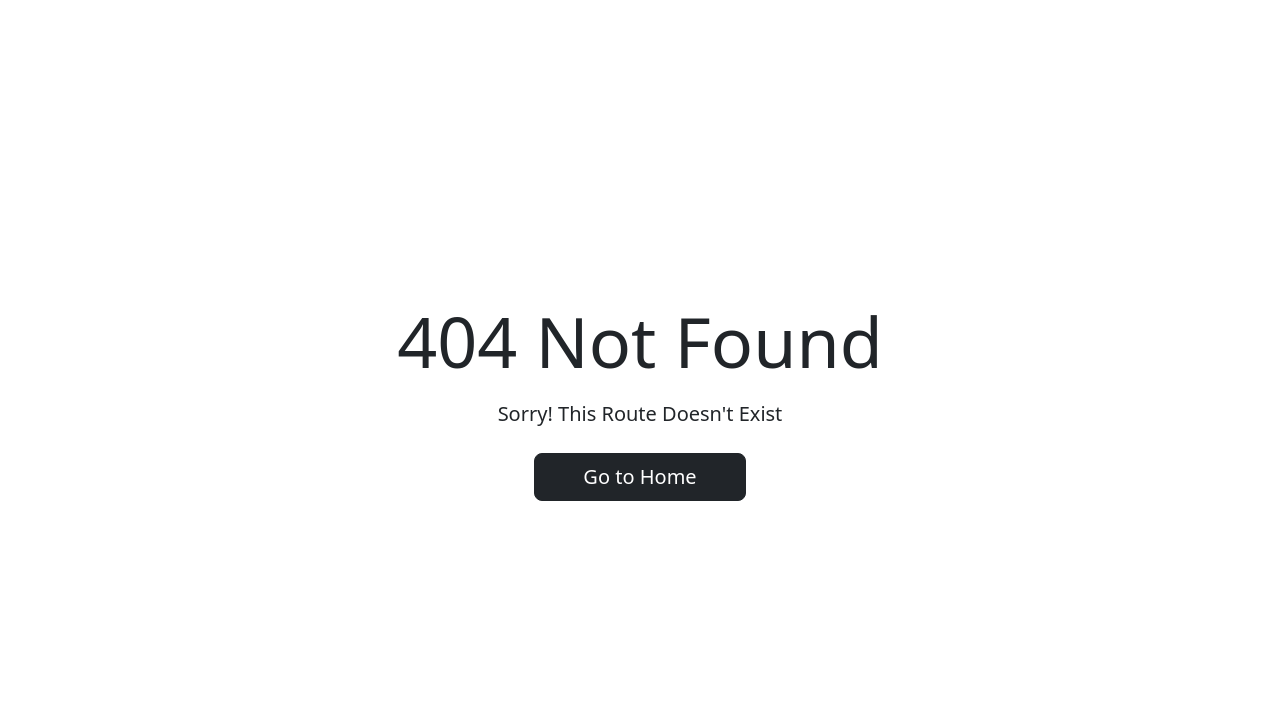
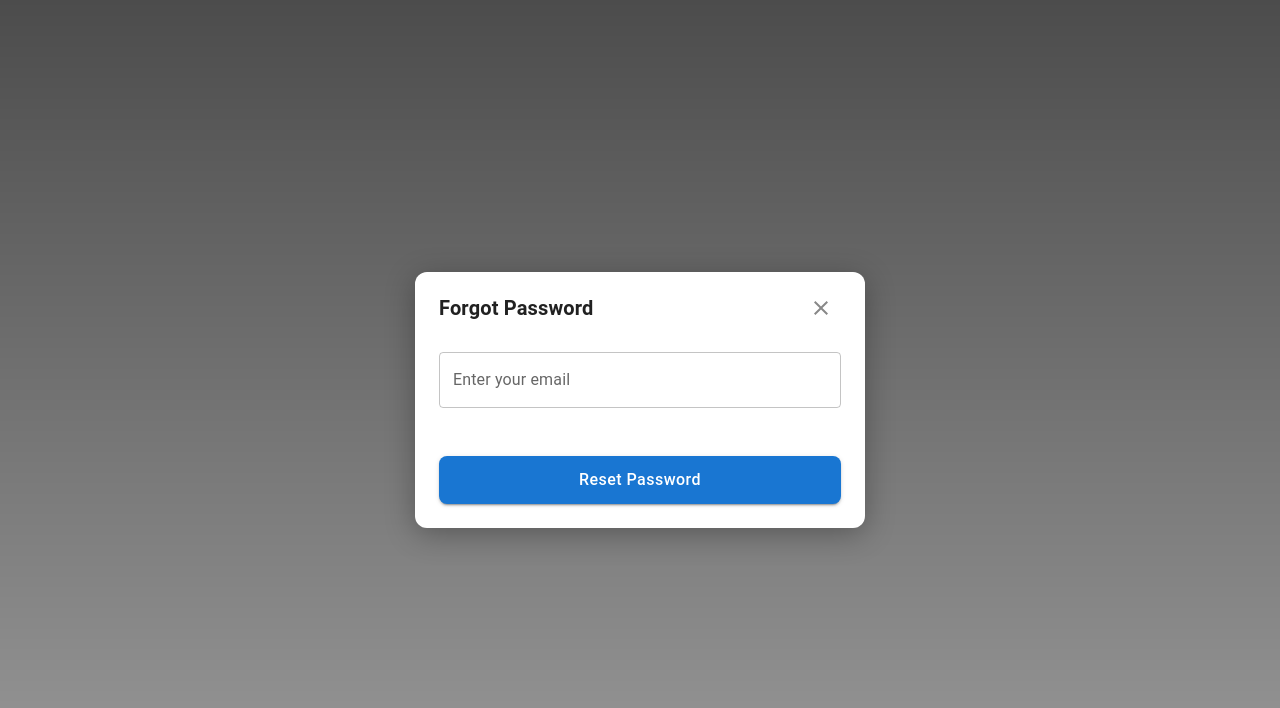
Before and after one commit to muthuabi/coros-vite, a React (Vite) app in the folder room-client/: page /auth/forgot-password in a window 1280 px wide. Before the commit this address had no page. Shown: the top 708 px of the page. Built offline with nearby package versions, Linux system fonts and the light colour scheme.

Commit message:
Changed Routing and Added Forgot Password From GPT and resolved axios post with two promises

```diff
--- a/room-client/src/App.jsx
+++ b/room-client/src/App.jsx
@@ -1,11 +1,14 @@
 import { ToastContainer } from 'react-toastify';
 import 'bootstrap/dist/css/bootstrap.min.css';
 import 'react-toastify/dist/ReactToastify.css';
-import {BrowserRouter as Router,Routes,Route} from 'react-router-dom';
+import {BrowserRouter as Router,Routes,Route,Navigate} from 'react-router-dom';
 import PageNotFound from './components/PageNotFound';
 import Home from './components/Home';
 import LoginRegister from './pages/LoginRegister';
 import './styles/App.css';
+import Login from './components/Login';
+import Register from './components/Register';
+import ForgotPasswordDialog from './components/ForgotPassword';
 function App() {
   return (
     <Router>
@@ -16,7 +19,12 @@ function App() {
       <ToastContainer/>
       <Routes>
           <Route path='/' element={<Home/>}/>
-          <Route path='/auth' element={<LoginRegister/>}/>
+          <Route path='auth'>
+              <Route index element={<Navigate to='sign-in'/>}/>
+              <Route path='sign-in' element={<LoginRegister logregPath="sign-in" />}/>
+              <Route path='sign-up' element={<LoginRegister logregPath="sign-up" />}/>
+              <Route path='forgot-password' element={<ForgotPasswordDialog/>}/>
+          </Route>
           <Route path='*' element={<PageNotFound/>}/>
       </Routes>
     </main>
--- /dev/null
+++ b/room-client/src/components/ForgotPassword.jsx
@@ -0,0 +1,109 @@
+import React, { useState } from "react";
+import Dialog from "@mui/material/Dialog";
+import DialogTitle from "@mui/material/DialogTitle";
+import DialogContent from "@mui/material/DialogContent";
+import DialogActions from "@mui/material/DialogActions";
+import Button from "@mui/material/Button";
+import TextField from "@mui/material/TextField";
+import IconButton from "@mui/material/IconButton";
+import Box from "@mui/material/Box";
+import CircularProgress from "@mui/material/CircularProgress";
+import CloseIcon from "@mui/icons-material/Close";
+import { useNavigate } from "react-router-dom";
+import { toast } from "react-toastify";
+
+const ForgotPasswordDialog = () => {
+  const navigate = useNavigate();
+  const [email, setEmail] = useState("");
+  const [loading, setLoading] = useState(false);
+
+  const handleClose = () => {
+    // navigate("/auth/sign-in");
+    navigate(-1);
+  };
+
+  const handleResetPassword = () => {
+    if (!email.trim()) {
+      toast.error("Email is required!");
+      return;
+    }
+
+    // Dummy async promise to simulate password reset
+    toast.promise(
+      new Promise((resolve) => {
+        setLoading(true);
+        setTimeout(() => {
+          setLoading(false);
+          resolve();
+        }, 2000);
+      }),
+      {
+        pending: "Processing request...",
+        success: "Password reset email sent!",
+        error: "Failed to send email. Try again!"
+      }
+    );
+  };
+
+  return (
+    <Dialog
+      open
+      onClose={(_, reason) => { if (reason !== "backdropClick") handleClose(); }} // Prevent close on outside click
+      sx={{
+        "& .MuiPaper-root": {
+          width:"450px",
+          minWidth:"400",
+          borderRadius: "12px",
+          boxShadow: "0px 6px 30px rgba(0, 0, 0, 0.3)", // Improved shadow
+          backdropFilter: "blur(8px)"
+        },
+        "& .MuiBackdrop-root": {
+          background: "linear-gradient(to bottom, rgba(0, 0, 0, 0.7), rgba(0, 0, 0, 0.4))"
+        }
+      }}
+    >
+      {/* Dialog Header with Close Icon */}
+      <DialogTitle sx={{ display: "flex", justifyContent: "space-between", alignItems: "center", fontWeight: "bold" }}>
+        Forgot Password
+        <IconButton onClick={handleClose} sx={{ color: "#888" }}>
+          <CloseIcon />
+        </IconButton>
+      </DialogTitle>
+
+      {/* Dialog Content */}
+      <DialogContent sx={{ p: 3 }}>
+        <TextField
+          fullWidth
+          label="Enter your email"
+          variant="outlined"
+          value={email}
+          onChange={(e) => setEmail(e.target.value)}
+          sx={{ mt: 1 }}
+        />
+      </DialogContent>
+
+      {/* Single Main Action Button */}
+      <DialogActions sx={{ p: 3, justifyContent: "center" }}>
+        <Button
+          variant="contained"
+          color="primary"
+          size="large"
+          onClick={handleResetPassword}
+          disabled={loading}
+          sx={{
+            width: "100%",
+            fontSize: "1rem",
+            textTransform: "none",
+            borderRadius: "8px",
+            py: 1.2,
+            position: "relative"
+          }}
+        >
+          {loading ? <CircularProgress size={24} sx={{ color: "#fff" }} /> : "Reset Password"}
+        </Button>
+      </DialogActions>
+    </Dialog>
+  );
+};
+
+export default ForgotPasswordDialog;
--- a/room-client/src/components/Home.jsx
+++ b/room-client/src/components/Home.jsx
@@ -96,7 +96,7 @@ const Home = () => {
             <IconButton sx={{ mr: 2 }}>
               <Notifications />
             </IconButton>
-            <Button color="inherit" component={Link} to="/login">
+            <Button color="inherit" component={Link} to="/auth/sign-in">
                 Login
             </Button>
             {/* {!isLoggedIn ? (
--- a/room-client/src/components/Login.jsx
+++ b/room-client/src/components/Login.jsx
@@ -15,7 +15,7 @@ import Box from "@mui/material/Box";
 import { toast } from "react-toastify";
 import "react-toastify/dist/ReactToastify.css";
 import logo_svg from "../assets/svg/chat-class.svg";
-import { useNavigate } from "react-router-dom";
+import { useNavigate, Link } from "react-router-dom";
 import { useTogglePage } from "../pages/LoginRegister";
 import axios from "axios";
 
@@ -32,27 +32,21 @@ const validationSchema = Yup.object({
 });
 const Login = () => {
   const navigate = useNavigate();
-  const { setIsLoginPage, passwordVisibilities,togglePasswordVisibility } = useTogglePage();
+  const { setIsLoginPage, passwordVisibilities, togglePasswordVisibility } =
+    useTogglePage();
   const [loadStatus, setLoadStatus] = useState(false);
-
   const validateUser = (username, password) => {
-    // return new Promise((resolve, reject) => {
-    //   setTimeout(() => {
-    //     const user = dummyUsers.find(
-    //       (u) => u.username === username && u.password === password
-    //     );
-    //     user ? resolve(user) : reject("Invalid username or password!");
-    //   }, 2000);
-    // });
-    return axios.post("http://localhost:5000/login-user-auth",{username:username,password:password})
-        //   .then((response) => response.data)  // Let's see through it later
-        //   .catch((error) => {
-        //   if (error.response) {
-        //         throw new Error(error.response.data.message || "Internal Server error");
-        //   } else {
-        //         throw new Error("Network error, please try again!");
-        //   }
-        // });
+    return new Promise((resolve, reject) => {
+      axios
+        .post("http://localhost:5000/login-user-auth", {
+          username: username,
+          password: password,
+        })
+        .then((response) => resolve(response)) // Let's see through it later
+        .catch((error) =>
+          reject(error?.response?.data?.message || "Network Error")
+        );
+    });
   };
 
   const formik = useFormik({
@@ -66,12 +60,20 @@ const Login = () => {
       );
       toast.promise(validateUserPromise, {
         pending: "Logging in...",
-        success: "Login Successful!",
-        error: "Some Error Occured",
+        success: {
+          render({ message }) {
+            return (message||"Credentials Validated");
+          }
+        },
+        error:{
+          render({ data }) {
+            return data;
+          }
+        },
       });
       validateUserPromise
         .then((response) => {
-          // console.log(response);
+          // console.log(res);
           navigate("/");
         })
         .catch((err) => console.log(err))
@@ -112,7 +114,7 @@ const Login = () => {
             <TextField
               label="Password"
               name="password"
-              type={passwordVisibilities.password?"text":"password"}
+              type={passwordVisibilities.password ? "text" : "password"}
               variant="standard"
               fullWidth
               value={formik.values.password}
@@ -123,9 +125,16 @@ const Login = () => {
               slotProps={{
                 input: {
                   endAdornment: (
-                    <InputAdornment position="end" sx={{marginRight:"3px"}}>
-                      <IconButton onClick={()=>togglePasswordVisibility("password")} edge="end">
-                        {passwordVisibilities.password ? <Visibility/> : <VisibilityOff/>}
+                    <InputAdornment position="end" sx={{ marginRight: "3px" }}>
+                      <IconButton
+                        onClick={() => togglePasswordVisibility("password")}
+                        edge="end"
+                      >
+                        {passwordVisibilities.password ? (
+                          <Visibility />
+                        ) : (
+                          <VisibilityOff />
+                        )}
                       </IconButton>
                     </InputAdornment>
                   ),
@@ -152,16 +161,16 @@ const Login = () => {
         </Button>
         <Divider />
         <div className="new-sign-in">
-          <Button variant="text" size="small">
-            Forgot Password
-          </Button>
-          <Button
-            variant="text"
-            size="small"
-            onClick={() => setIsLoginPage((prev) => !prev)}
-          >
-            Sign Up
-          </Button>
+          <Link to="/auth/forgot-password">
+            <Button variant="text" size="small">
+              Forgot Password
+            </Button>
+          </Link>
+          <Link to="/auth/sign-up">
+            <Button variant="text" size="small">
+              Sign Up
+            </Button>
+          </Link>
         </div>
       </div>
     </Box>
--- a/room-client/src/components/Register.jsx
+++ b/room-client/src/components/Register.jsx
@@ -9,7 +9,7 @@ import Box from "@mui/material/Box";
 import { toast } from "react-toastify";
 import "react-toastify/dist/ReactToastify.css";
 import logo_svg from "../assets/svg/chat-class.svg";
-import { useNavigate } from "react-router-dom";
+import { useNavigate, Link } from "react-router-dom";
 import { useTogglePage } from "../pages/LoginRegister";
 import InputAdornment from "@mui/material/InputAdornment";
 import Visibility from "@mui/icons-material/Visibility";
@@ -19,17 +19,24 @@ import IconButton from "@mui/material/IconButton";
 const validationSchema = Yup.object({
   firstname: Yup.string().required("First Name is required"),
   lastname: Yup.string().required("Last Name is required"),
-  email: Yup.string().email("Invalid email address").required("Email is required"),
-  phone:Yup.string().matches(/^[6-9]\d{9}$/,"Invalid Indian Phone Number").notRequired(),
-  password: Yup.string().required("Password is required").min(8, "Password must be at least 8 characters"),
+  email: Yup.string()
+    .email("Invalid email address")
+    .required("Email is required"),
+  phone: Yup.string()
+    .matches(/^[6-9]\d{9}$/, "Invalid Indian Phone Number")
+    .notRequired(),
+  password: Yup.string()
+    .required("Password is required")
+    .min(8, "Password must be at least 8 characters"),
   confirmPassword: Yup.string()
-    .oneOf([Yup.ref('password'), null], 'Passwords must match')
+    .oneOf([Yup.ref("password"), null], "Passwords must match")
     .required("Confirm Password is required"),
 });
 
 const Register = () => {
   const navigate = useNavigate();
-   const { setIsLoginPage, passwordVisibilities,togglePasswordVisibility } = useTogglePage();
+  const { setIsLoginPage, passwordVisibilities, togglePasswordVisibility } =
+    useTogglePage();
   const [loadStatus, setLoadStatus] = useState(false);
 
   const registerUser = (userData) => {
@@ -42,7 +49,14 @@ const Register = () => {
   };
 
   const formik = useFormik({
-    initialValues: { firstname: "", lastname: "", email: "",phone:"", password: "", confirmPassword: "" },
+    initialValues: {
+      firstname: "",
+      lastname: "",
+      email: "",
+      phone: "",
+      password: "",
+      confirmPassword: "",
+    },
     validationSchema,
     onSubmit: (values) => {
       setLoadStatus(true);
@@ -66,10 +80,15 @@ const Register = () => {
           <img src={logo_svg} alt="logo-svg" className="login-logo-svg" />
           <div>
             <h3>Welcome to CoRoS</h3>
-            <p style={{ marginBottom: "0.3em" }}>Sign Up to Join the Community</p>
+            <p style={{ marginBottom: "0.3em" }}>
+              Sign Up to Join the Community
+            </p>
           </div>
         </div>
-        <form onSubmit={formik.handleSubmit} style={{ display: "flex", flexDirection: "column", gap: "10px" }}>
+        <form
+          onSubmit={formik.handleSubmit}
+          style={{ display: "flex", flexDirection: "column", gap: "10px" }}
+        >
           <div className="form-group" style={{ display: "flex", gap: "10px" }}>
             <TextField
               label="First Name"
@@ -79,7 +98,9 @@ const Register = () => {
               value={formik.values.firstname}
               onChange={formik.handleChange}
               onBlur={formik.handleBlur}
-              error={formik.touched.firstname && Boolean(formik.errors.firstname)}
+              error={
+                formik.touched.firstname && Boolean(formik.errors.firstname)
+              }
               helperText={formik.touched.firstname && formik.errors.firstname}
             />
             <TextField
@@ -124,7 +145,7 @@ const Register = () => {
             <TextField
               label="Password"
               name="password"
-              type={passwordVisibilities.registerPassword?"text":"password"}
+              type={passwordVisibilities.registerPassword ? "text" : "password"}
               variant="standard"
               fullWidth
               value={formik.values.password}
@@ -135,9 +156,18 @@ const Register = () => {
               slotProps={{
                 input: {
                   endAdornment: (
-                    <InputAdornment position="end" sx={{marginRight:"3px"}}>
-                      <IconButton onClick={()=>togglePasswordVisibility("registerPassword")} edge="end">
-                        {passwordVisibilities.registerPassword ? <Visibility/> : <VisibilityOff/>}
+                    <InputAdornment position="end" sx={{ marginRight: "3px" }}>
+                      <IconButton
+                        onClick={() =>
+                          togglePasswordVisibility("registerPassword")
+                        }
+                        edge="end"
+                      >
+                        {passwordVisibilities.registerPassword ? (
+                          <Visibility />
+                        ) : (
+                          <VisibilityOff />
+                        )}
                       </IconButton>
                     </InputAdornment>
                   ),
@@ -149,20 +179,38 @@ const Register = () => {
             <TextField
               label="Confirm Password"
               name="confirmPassword"
-              type={passwordVisibilities.registerConfirmPassword?"text":"password"}
+              type={
+                passwordVisibilities.registerConfirmPassword
+                  ? "text"
+                  : "password"
+              }
               variant="standard"
               fullWidth
               value={formik.values.confirmPassword}
               onChange={formik.handleChange}
               onBlur={formik.handleBlur}
-              error={formik.touched.confirmPassword && Boolean(formik.errors.confirmPassword)}
-              helperText={formik.touched.confirmPassword && formik.errors.confirmPassword}
+              error={
+                formik.touched.confirmPassword &&
+                Boolean(formik.errors.confirmPassword)
+              }
+              helperText={
+                formik.touched.confirmPassword && formik.errors.confirmPassword
+              }
               slotProps={{
                 input: {
                   endAdornment: (
-                    <InputAdornment position="end" sx={{marginRight:"3px"}}>
-                      <IconButton onClick={()=>togglePasswordVisibility("registerConfirmPassword")} edge="end">
-                        {passwordVisibilities.registerConfirmPassword ? <Visibility/> : <VisibilityOff/>}
+                    <InputAdornment position="end" sx={{ marginRight: "3px" }}>
+                      <IconButton
+                        onClick={() =>
+                          togglePasswordVisibility("registerConfirmPassword")
+                        }
+                        edge="end"
+                      >
+                        {passwordVisibilities.registerConfirmPassword ? (
+                          <Visibility />
+                        ) : (
+                          <VisibilityOff />
+                        )}
                       </IconButton>
                     </InputAdornment>
                   ),
@@ -190,9 +238,11 @@ const Register = () => {
           <Button variant="text" size="small">
             Forgot Password
           </Button>
-          <Button variant="text" size="small" onClick={() => setIsLoginPage((prev) => !prev)}>
-            Sign In
-          </Button>
+          <Link to="/auth/sign-in">
+            <Button variant="text" size="small">
+              Sign In
+            </Button>
+          </Link>
         </div>
       </div>
     </Box>
--- a/room-client/src/pages/LoginRegister.jsx
+++ b/room-client/src/pages/LoginRegister.jsx
@@ -5,14 +5,14 @@ import "../styles/login.css";
 import Login from "../components/Login";
 import Register from "../components/Register";
 import "bootstrap/dist/css/bootstrap.min.css";
-import {useLocation,useNavigate } from 'react-router-dom';
+import {useLocation,useNavigate,Outlet } from 'react-router-dom';
 const TogglePageContext = createContext();
 const useTogglePage = () => useContext(TogglePageContext);
 const banner = new URL("../assets/images/login-banner-img.jpg", import.meta.url).href;
-const LoginRegister = ({props}) => {
+const LoginRegister = ({logregPath}) => {
     const location=useLocation();
     const navigate=useNavigate();
-    const [isLoginPage, setIsLoginPage] = useState(true);
+    const [isLoginPage, setIsLoginPage] = useState(logregPath!=="sign-up");
     const [passwordVisibilities, setPasswordVisibilities] = useState({
         password: false,
         registerPassword: false,
@@ -28,7 +28,7 @@ const LoginRegister = ({props}) => {
             </div>
             <Box className="login-box col-md-*">
                 <TogglePageContext.Provider value={{ isLoginPage, setIsLoginPage, passwordVisibilities, setPasswordVisibilities, togglePasswordVisibility }}>
-                    {isLoginPage ? <Login /> : <Register />}
+                    {logregPath!=="sign-up"? <Login /> : <Register />}
                 </TogglePageContext.Provider>
             </Box>
         </Box>
--- a/room-client/src/styles/login.css
+++ b/room-client/src/styles/login.css
@@ -8,7 +8,7 @@
     /* background:#f7fdffdb; */
     display: flex;
     color: rgb(33, 116, 163);
-    animation: fadeIn 0.5s ease-in-out;
+    /* animation: fadeIn 0.5s ease-in-out; */
     border-radius: 10px;
     align-items: center;
     /* justify-content: center; */
```
